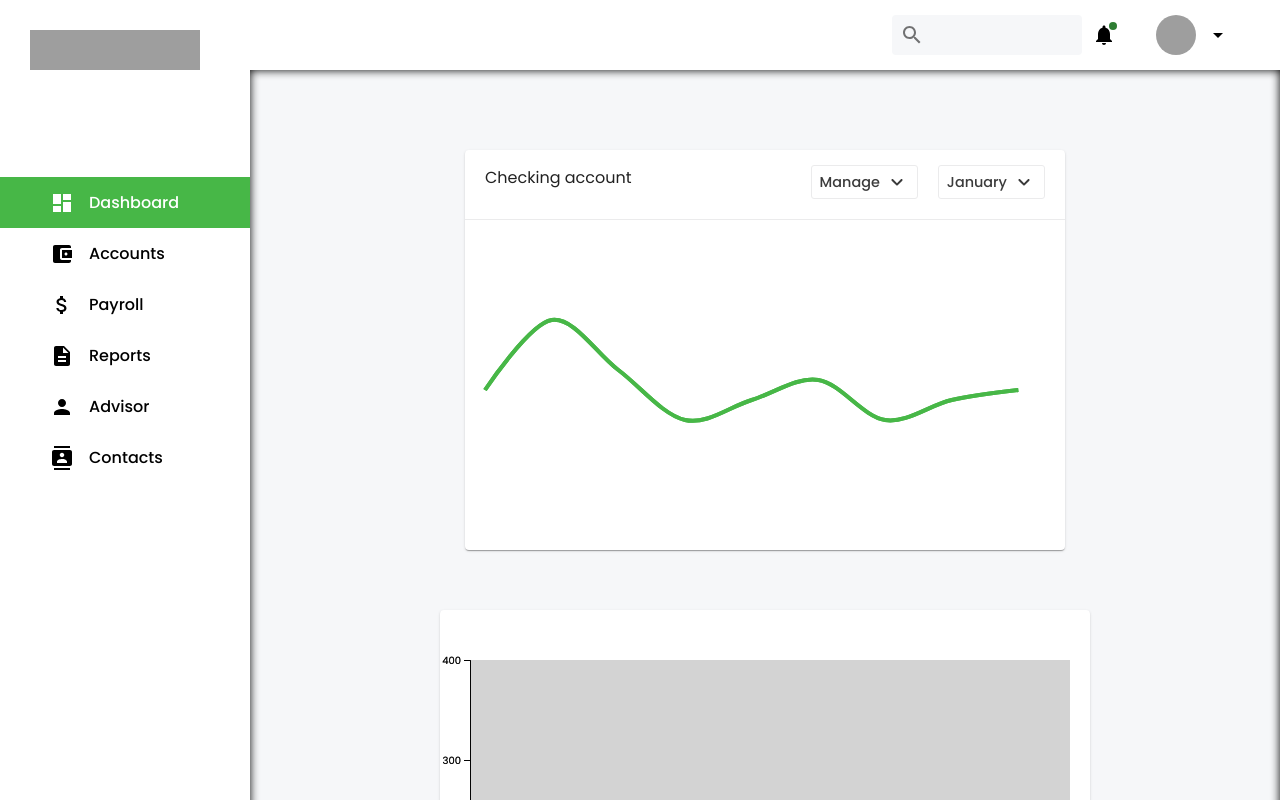
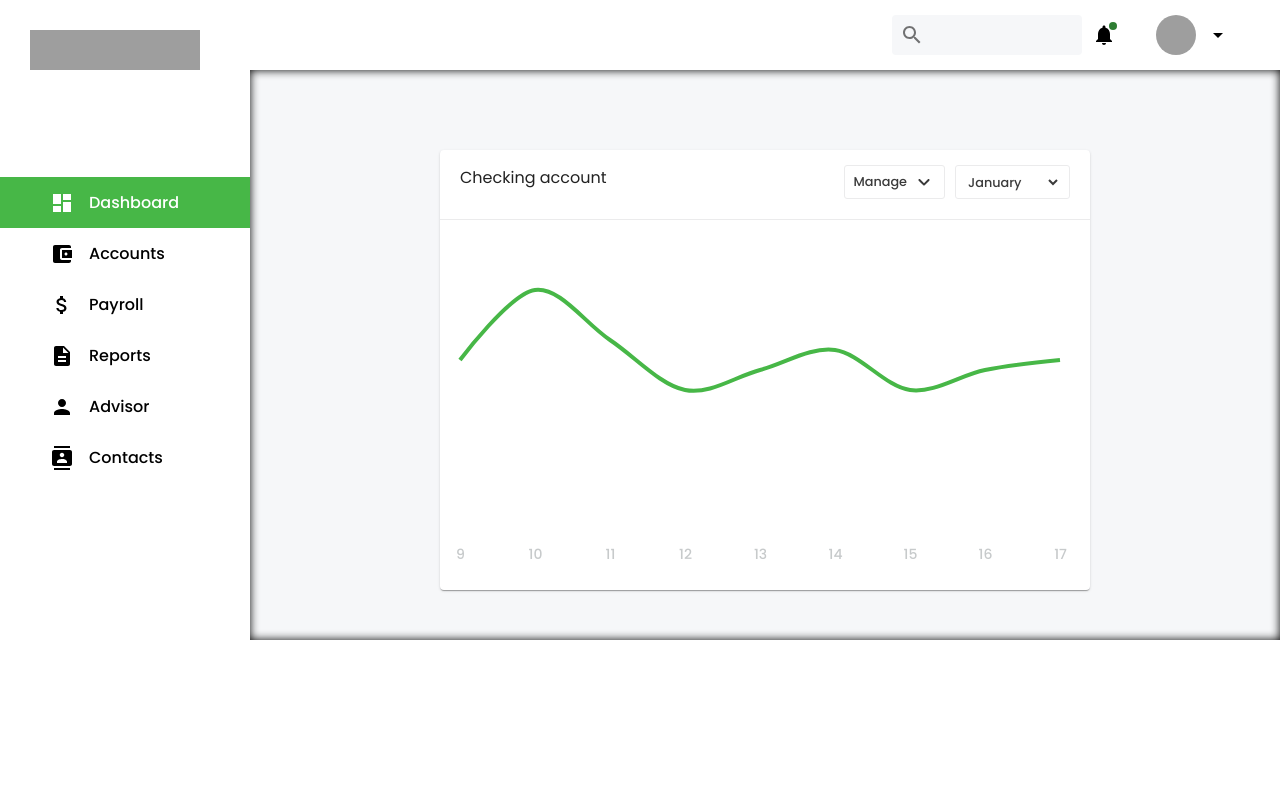
Before and after one commit to BeastZoro/Advanced-React, a React (Vite) app in the folder dashboard/: page / in a window 1280 px wide. Shown: the top 800 px of the page. Built offline with nearby package versions, Linux system fonts and the light colour scheme; grey boxes are pictures that could not be loaded.

Commit message:
line graph completed

```diff
--- a/dashboard/src/components/BarChart.jsx
+++ b/dashboard/src/components/BarChart.jsx
@@ -1,31 +1,29 @@
-import { Card } from "@mui/material";
 import React, { useEffect, useRef, useState } from "react";
 import * as d3 from "d3";
+import { Box, Card, Stack } from "@mui/material";
+import KeyboardArrowDownRoundedIcon from "@mui/icons-material/KeyboardArrowDownRounded";
+import { months } from "../utilities/Constants";
 
-const BarChart = () => {
-  const [data] = useState([80, 40, 80, 60, 70, 50]);
+const LineChart = () => {
+  const [data] = useState([180, 250, 200, 150, 170, 190, 150, 170, 180]);
   const svgRef = useRef();
 
   useEffect(() => {
-    //setting up the svg
-    const width = 600;
-    const height = 400;
+    // Setting up the svg
+    const margin = { top: 20, right: 20, bottom: 40, left: 40 };
+    const width = 800 - margin.left - margin.right;
+    const height = 300 - margin.top - margin.bottom;
+
     const svg = d3
       .select(svgRef.current)
-      .attr("width", width)
-      .attr("height", height)
-      .style("margin-top", "50px")
-      .style('margin-left', '30px')
-      .style("background", "#d3d3d3")
-      .style("overflow", "visible");
+      .attr("width", width + margin.left + margin.right)
+      .attr("height", height + margin.top + margin.bottom)
+      .append("g")
+      .attr("transform", `translate(${margin.left},${margin.top})`);
 
-    //setting up the scales of the chart
-    const xScale = d3
-      .scaleLinear()
-      .domain([0, data.length - 1])
-      .range([0, width]);
-
-    const yScale = d3.scaleLinear().domain([0, height]).range([height, 0]);
+    // Setting up the scales of the chart
+    const xScale = d3.scaleLinear().domain([0, data.length]).range([0, width]);
+    const yScale = d3.scaleLinear().domain([0, d3.max(data)]).range([height, 0]);
 
     const generateScaledLine = d3
       .line()
@@ -33,33 +31,67 @@ const BarChart = () => {
       .y(yScale)
       .curve(d3.curveCardinal);
 
-    //setting up the axes
+    // Setting up the x-axis ticks as text elements
     const xAxis = d3
       .axisBottom(xScale)
-      .ticks(data.length)
-      .tickFormat((i) => i + 1);
-
-    const yAxis = d3.axisLeft(yScale).ticks(5);
-
-    svg.append("g").call(xAxis).attr("transform", `translate(0, ${height})`);
-    svg.append("g").call(yAxis);
-
-    //setting up the data for the svg
+      .ticks(10)
+      .tickFormat((d) => d + 9) // Adjust the tick format
 
     svg
-      .selectAll(".line")
-      .data([data])
-      .join("path")
-      .attr("d", (d) => generateScaledLine(d))
+      .append("g")
+      .attr("transform", `translate(0, ${height})`)
+      .call(xAxis)
+      .selectAll(".tick text")
+      .style("font-size", "14px");
+
+    // Remove the x-axis line
+    svg.select(".domain").remove();
+    svg.selectAll('line').remove()
+
+    // Setting up the data for the svg
+    svg
+      .append("path")
+      .datum(data)
+      .attr("d", generateScaledLine)
       .attr("fill", "none")
-      .attr("stroke", "black");
+      .attr("stroke", "#47b747")
+      .attr("stroke-width", 4);
   }, [data]);
 
   return (
-    <Card sx={{ width: "650px", height: "500px", marginTop: "30px" }}>
+    <Card
+      sx={{
+        width: "850px",
+        height: "400px",
+        marginTop: "30px",
+        paddingBlock: "15px",
+      }}
+    >
+      <Stack
+        flexDirection="row"
+        justifyContent="space-between"
+        px='20px'
+        sx={{ borderBottom: "1px solid #ebebec", paddingBottom: "20px" }}
+      >
+        <p>Checking account</p>
+        <Stack flexDirection="row" gap="20px">
+          <Box className="chart_menu">
+            <span>Manage</span>
+            <span className="alignCenter">
+              <KeyboardArrowDownRoundedIcon />
+            </span>
+          </Box>
+          <Box className="chart_menu">
+            <span>January</span>
+            <span className="alignCenter">
+              <KeyboardArrowDownRoundedIcon />
+            </span>
+          </Box>
+        </Stack>
+      </Stack>
       <svg ref={svgRef}></svg>
     </Card>
   );
 };
 
-export default BarChart;
+export default LineChart;
--- /dev/null
+++ b/dashboard/src/components/ChartHeader.jsx
@@ -0,0 +1,53 @@
+import { Box, Stack } from "@mui/material";
+import KeyboardArrowDownRoundedIcon from "@mui/icons-material/KeyboardArrowDownRounded";
+import { months } from "../utilities/Constants";
+import { useState } from "react";
+
+const ChartHeader = ({ title, LineChartData, updateChartData }) => {
+  const [selectedMonth, setselectedMonth] = useState(months[0]);
+
+  const handleChange = (e) => {
+    setselectedMonth(e.target.value);
+
+    // const newLineData =
+    if (selectedMonth !== e.target.value) {
+      randomLineChartData();
+    }
+  };
+
+  const randomLineChartData = () => {
+    const newData = LineChartData.map((value) => {
+      const random = Math.floor(Math.random() * 37) - 15;
+      return value + random;
+    });
+    updateChartData(newData);
+  };
+
+  return (
+    <Stack
+      flexDirection="row"
+      justifyContent="space-between"
+      px="20px"
+      sx={{ borderBottom: "1px solid #ebebec", paddingBottom: "20px" }}
+    >
+      <p>{title}</p>
+      <Stack flexDirection="row" gap="10px">
+        <Box className="chart_menu" onClick={randomLineChartData}>
+          <span>Manage</span>
+          <span className="alignCenter">
+            <KeyboardArrowDownRoundedIcon />
+          </span>
+        </Box>
+        <Box className="chart_menu">
+          <select value={selectedMonth} onChange={handleChange}>
+            {months.map((month) => (
+              <option key={month}>{month}</option>
+            ))}
+          </select>
+        </Box>
+      </Stack>
+    </Stack>
+  );
+};
+
+export default ChartHeader;
--- a/dashboard/src/components/DashboardDetails.jsx
+++ b/dashboard/src/components/DashboardDetails.jsx
@@ -21,7 +21,7 @@ const DashboardDetails = () => {
       }}
     >
       <LineChart />
-      <BarChart />
+      {/* <BarChart /> */}
     </Stack>
   );
 };
--- a/dashboard/src/components/LineChart.jsx
+++ b/dashboard/src/components/LineChart.jsx
@@ -1,45 +1,59 @@
 import React, { useEffect, useRef, useState } from "react";
 import * as d3 from "d3";
-import { Box, Card, Stack } from "@mui/material";
+import { Box, Card, MenuItem, Select, Stack } from "@mui/material";
 import KeyboardArrowDownRoundedIcon from "@mui/icons-material/KeyboardArrowDownRounded";
-import { months } from "../utilities/Constants";
+
+import ChartHeader from "./ChartHeader";
 
 const LineChart = () => {
-  const [data] = useState([180, 250, 200, 150, 170, 190, 150, 170, 180]);
+  const [ChartData, setChartData] = useState([
+    180, 250, 200, 150, 170, 190, 150, 170, 180,
+  ]);
   const svgRef = useRef();
 
+  const updateChartData = (newData) => {
+    console.log("newData ", newData);
+    setChartData(newData);
+  };
+
   useEffect(() => {
-    //setting up the svg
+    //setting up the svg to render
     const width = 600;
     const height = 300;
     const svg = d3
       .select(svgRef.current)
       .attr("width", width)
       .attr("height", height)
-      .style("margin-top", "50px")
-      .style("margin-left", "20px")
+      .style("margin-block", "20px")
       .style("overflow", "visible")
-      .style("color", "black")
-      .style("font-weight", "bold");
+      .style("padding-inline", "20px")
+      .style("color", "#c7cacb")
+      .style("font-weight", "500");
 
-    //setting up the scales of the chart
-    const xScale = d3.scaleLinear().domain([9, 18]).range([0, width]);
+    // This is remove the previous line graph and update it with the newData received on change of months
+    svg.selectAll("*").remove();
 
-    const yScale = d3.scaleLinear().domain([0, height]).range([height, 0]);
+    //setting up the scales for the chart
+    const scaleX = d3
+      .scaleLinear()
+      .domain([0, ChartData.length - 1])
+      .range([0, width]);
 
-    const generateScaledLine = d3
+    const scaleY = d3.scaleLinear().domain([0, height]).range([height, 0]);
+
+    const createScaledLine = d3
       .line()
-      .x((d, i) => xScale(i + 9))
-      .y(yScale)
+      .x((d, index) => scaleX(index))
+      .y(scaleY)
       .curve(d3.curveCardinal);
 
-    //setting up the axes
+    // setting up the x and y axis
     const xAxis = d3
-      .axisBottom(xScale)
-      .ticks(data.length)
-      .tickFormat((i) => i + 1);
+      .axisBottom(scaleX)
+      .ticks(10)
+      .tickFormat((d) => d + 9);
 
-    // const yAxis = d3.axisLeft(yScale);
+    // const yAxis = d3.axisLeft(scaleY)
 
     const xAxisGroup = svg
       .append("g")
@@ -49,51 +63,33 @@ const LineChart = () => {
 
     xAxisGroup.selectAll("line").remove();
     xAxisGroup.select("path").remove();
-    // svg.append("g").call(yAxis);
 
-    //setting up the data for the svg
+    // const yAxisGroup = svg.append('g').call(yAxis)
 
     svg
       .selectAll(".line")
-      .data([data])
+      .data([ChartData])
       .join("path")
-      .attr("d", (d) => generateScaledLine(d))
+      .attr("d", (d) => createScaledLine(d))
       .attr("fill", "none")
       .attr("stroke", "#47b747")
       .attr("stroke-width", 4);
-  }, [data]);
+  }, [ChartData]);
 
   return (
     <Card
       sx={{
-        width: "600px",
-        height: "400px",
+        width: "650px",
+        height: "440px",
         marginTop: "30px",
         paddingBlock: "15px",
       }}
     >
-      <Stack
-        flexDirection="row"
-        justifyContent="space-between"
-        px='20px'
-        sx={{ borderBottom: "1px solid #ebebec", paddingBottom: "20px" }}
-      >
-        <p>Checking account</p>
-        <Stack flexDirection="row" gap="20px">
-          <Box className="chart_menu">
-            <span>Manage</span>
-            <span className="alignCenter">
-              <KeyboardArrowDownRoundedIcon />
-            </span>
-          </Box>
-          <Box className="chart_menu">
-            <span>January</span>
-            <span className="alignCenter">
-              <KeyboardArrowDownRoundedIcon />
-            </span>
-          </Box>
-        </Stack>
-      </Stack>
+      <ChartHeader
+        title={"Checking account"}
+        LineChartData={ChartData}
+        updateChartData={updateChartData}
+      />
       <svg ref={svgRef}></svg>
     </Card>
   );
--- a/dashboard/src/index.css
+++ b/dashboard/src/index.css
@@ -45,15 +45,31 @@ a {
   align-items: center;
   gap: 5px;
   padding: 4px 8px;
-  font-size: .9rem;
+  font-size: 0.8rem;
   font-weight: 500;
   color: rgb(59, 59, 59);
   border-radius: 3px;
   cursor: pointer;
+  position: relative;
 }
 
-.alignCenter{
+.alignCenter {
   display: flex;
   align-items: center;
   justify-content: center;
 }
+
+select {
+  font-size: 0.8rem;
+  border: 0;
+  outline: 0;
+  background: transparent;
+  text-transform: capitalize;
+  font-weight: 500;
+  color: rgb(59, 59, 59);
+  padding-right: 5px;
+}
+
+select option {
+  text-transform: capitalize;
+}
--- a/dashboard/src/utilities/Constants.js
+++ b/dashboard/src/utilities/Constants.js
@@ -43,4 +43,4 @@ export const navbarLinks = [
 export const logo = 'https://desk.assiduus.in/content/images/2023/08/Assiduus_TM_Logo--1-.png'
 
 
-export const months = ['January', 'february', 'march', 'april', 'may', 'june', 'july', 'august', 'september', 'october', 'november', 'december']
+export const months = ['january', 'february', 'march', 'april', 'may', 'june', 'july', 'august', 'september', 'october', 'november', 'december']
```
